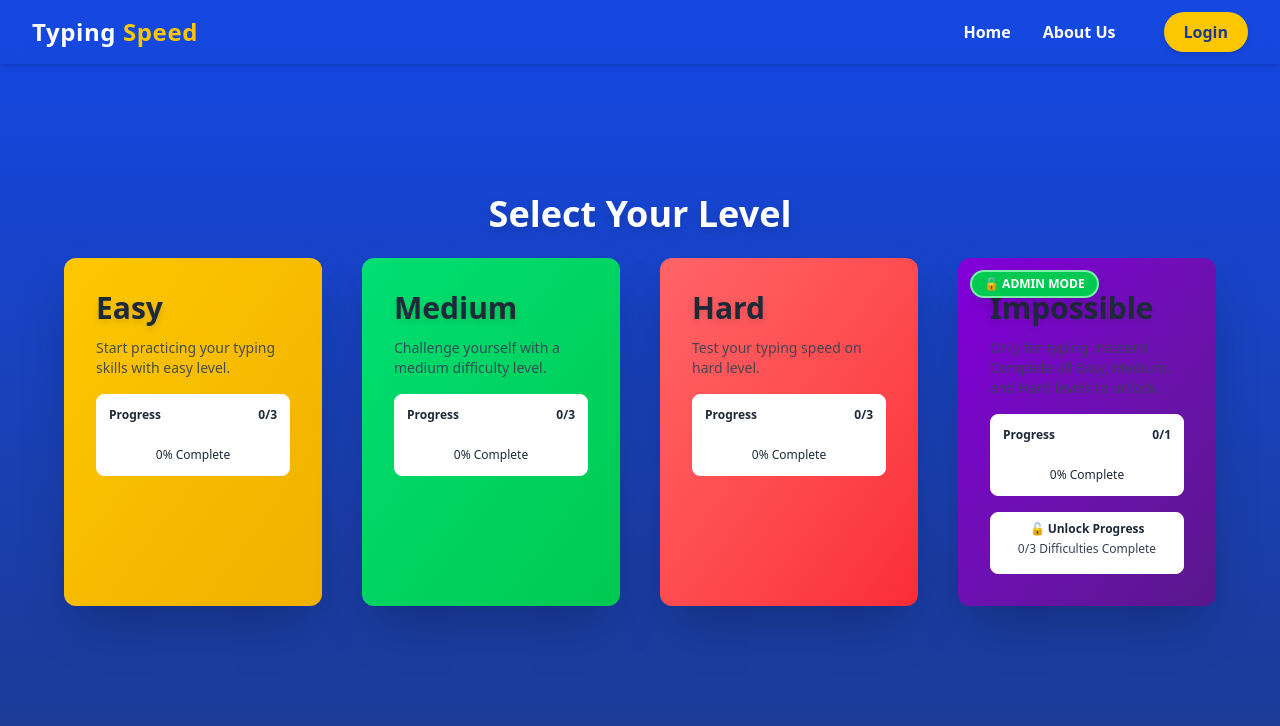
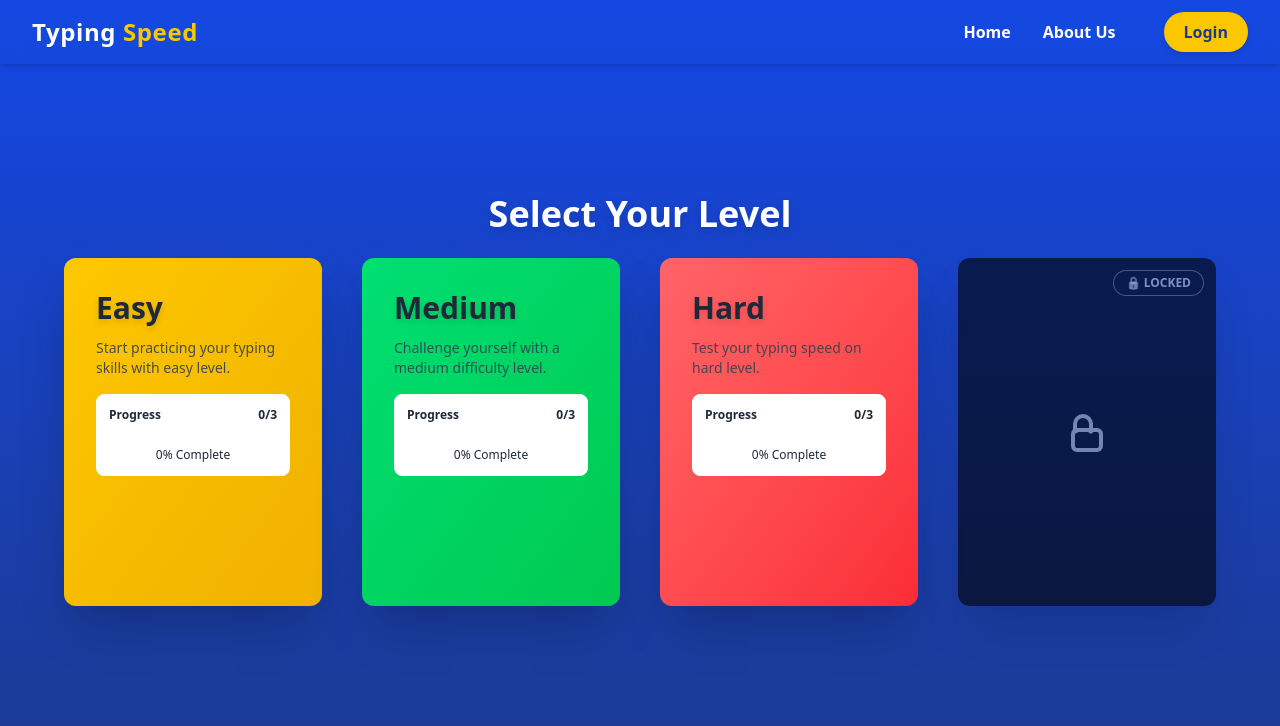
Before and after one commit to Parthdarji13/typing-speed, a React (Vite) app: page /levels in a window 1280 px wide. Shown: the top 726 px of the page. Built offline with nearby package versions, Linux system fonts and the light colour scheme.

Commit message:
Ready for deployment

```diff
--- a/src/pages/Levels.jsx
+++ b/src/pages/Levels.jsx
@@ -3,7 +3,7 @@ import { ProgressTracker } from "../utils/progressTracker";
 import { useState, useEffect } from "react";
 
 // ADMIN MODE: Set to true to unlock Impossible level for coding/editing
-const ADMIN_MODE_UNLOCK_IMPOSSIBLE = true;
+const ADMIN_MODE_UNLOCK_IMPOSSIBLE = false; // Set to false for production deployment
 
 export default function Levels() {
   const navigate = useNavigate();
```
Also changed, not shown: 1 other file (tests, documents, lock files or other folders).
